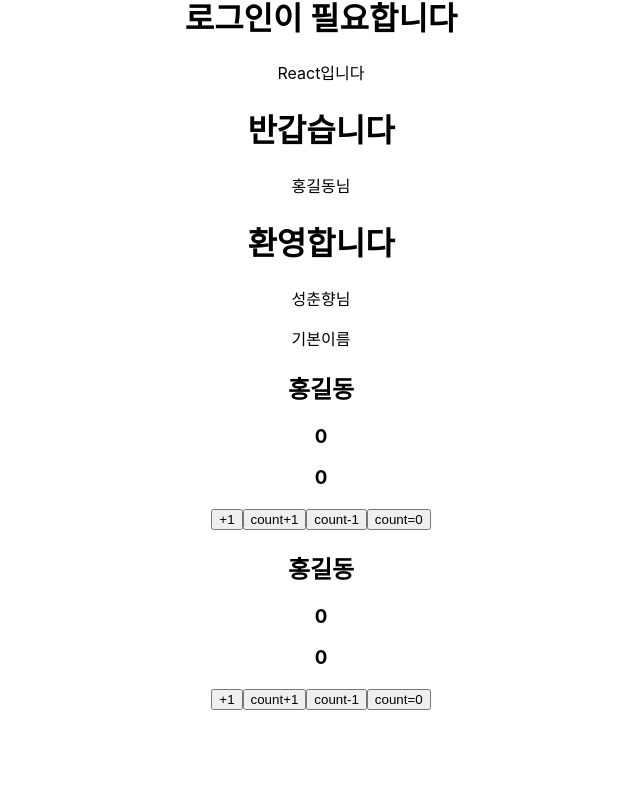
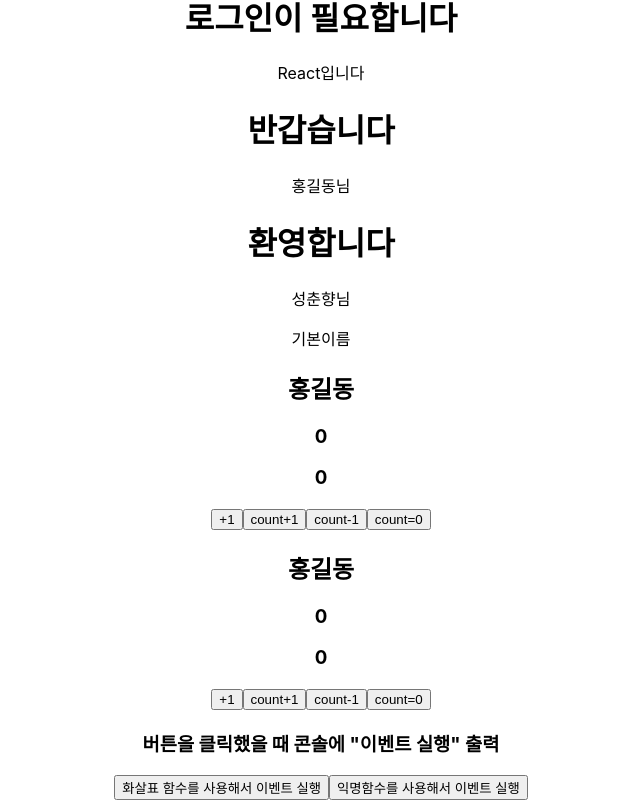
Before and after one commit to KIMPPT/React, a React (Create React App) app in the folder first-react/: page / in a window 1280 px wide. Shown: the part 435-1235 px from the top of the page, without its empty margins (319-959 px from the left). Before the commit the page ends 1145 px from the top, so only its background shows below. Built offline with nearby package versions, Linux system fonts and the light colour scheme.

Commit message:
03311132

```diff
--- a/first-react/src/App.js
+++ b/first-react/src/App.js
@@ -8,6 +8,7 @@ import TextComponent from "./components/TextComponent";
 
 import OtherComp from "./components/OtherComp";
 import StateComp from "./components/StateComp";
+import EventComp from "./components/EventComp";
 /* React에서 오류가 뜨는 이유
 1. 존재하지 않는 컴포넌트 출력(컴포넌트 생성 이후에 이름은 가능하면 바꾸지 말것)
 > 이름을 바꾼 후에는 바꾼 그 이름으로 모든 컴포넌츠 수정
@@ -33,6 +34,7 @@ function App() {
       {/*state를 가진 컴포넌트는 다시 사용해도 별개의 값으로 들어간다 */}
       <StateComp/>
       <StateComp/>
+      <EventComp/>
     </div>
   );
 }
--- /dev/null
+++ b/first-react/src/components/EventComp.jsx
@@ -0,0 +1,41 @@
+import React, { Component } from 'react'
+
+export class EventComp extends Component {
+  render() {
+    //render안에서 this=EventComp
+    //this.state는 constructor의 속성값
+    //let {}=this.state;
+    let a =this;
+    return (
+        //이벤트를 위한 버튼 생성
+      <div>
+        <h3>버튼을 클릭했을 때 콘솔에 "이벤트 실행" 출력</h3>
+        <button
+        //실행할 함수 내용이 짧을 때 (하살표 함수를 이용해서 바로 작성)
+        //이벤트 객체 사용가능
+        //this를 사용했을 때 자기자신(컴포넌트)클래스 호출
+        //>클래스컴포넌트에서 사용하는 props과 state 호출 가능
+        onClick={
+            (e)=>{console.log(e,this)}
+        }
+        >화살표 함수를 사용해서 이벤트 실행</button>
+        <button
+        //익명함수를 사용해서 이벤트 객체 사용가능
+        //this를 사용하면 연결된 객체가 없으므로 undefined 출력
+        //html파일에서 js 익명함수를 들고오면 window객체로 들고 오지만
+        //React에서는 익명함수를 들고오면 this의 값이 undefined이다.
+        //React에서 익명함수를 사용할려면 함수의 this값을 연결
+        //this값을 연결하기 위해 .bind()
+        //return 안의 .bind(this)에서 불러오는 this = EventComp
+        onClick={
+            function(e){console.log(e,this)}.bind(this)
+        }
+        >
+            익명함수를 사용해서 이벤트 실행
+        </button>
+      </div>
+    )
+  }
+}
+
+export default EventComp;
```
